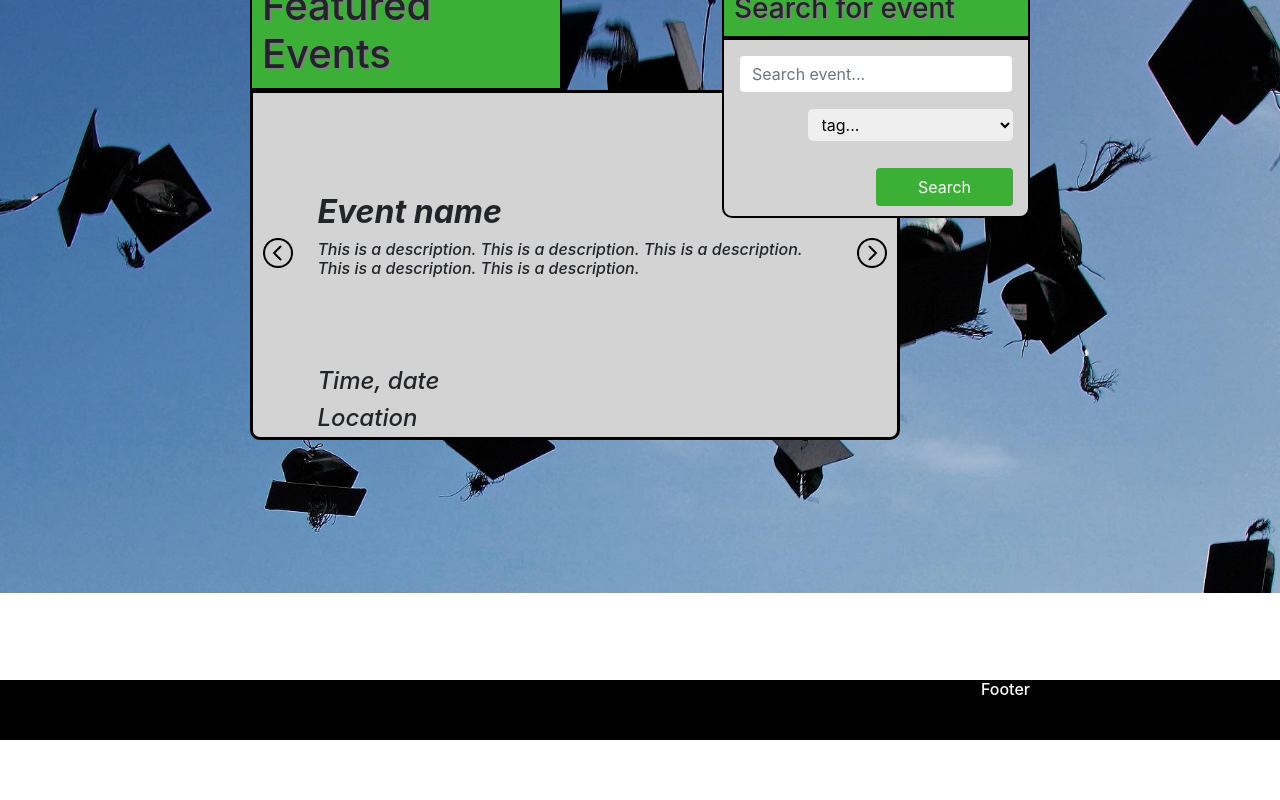
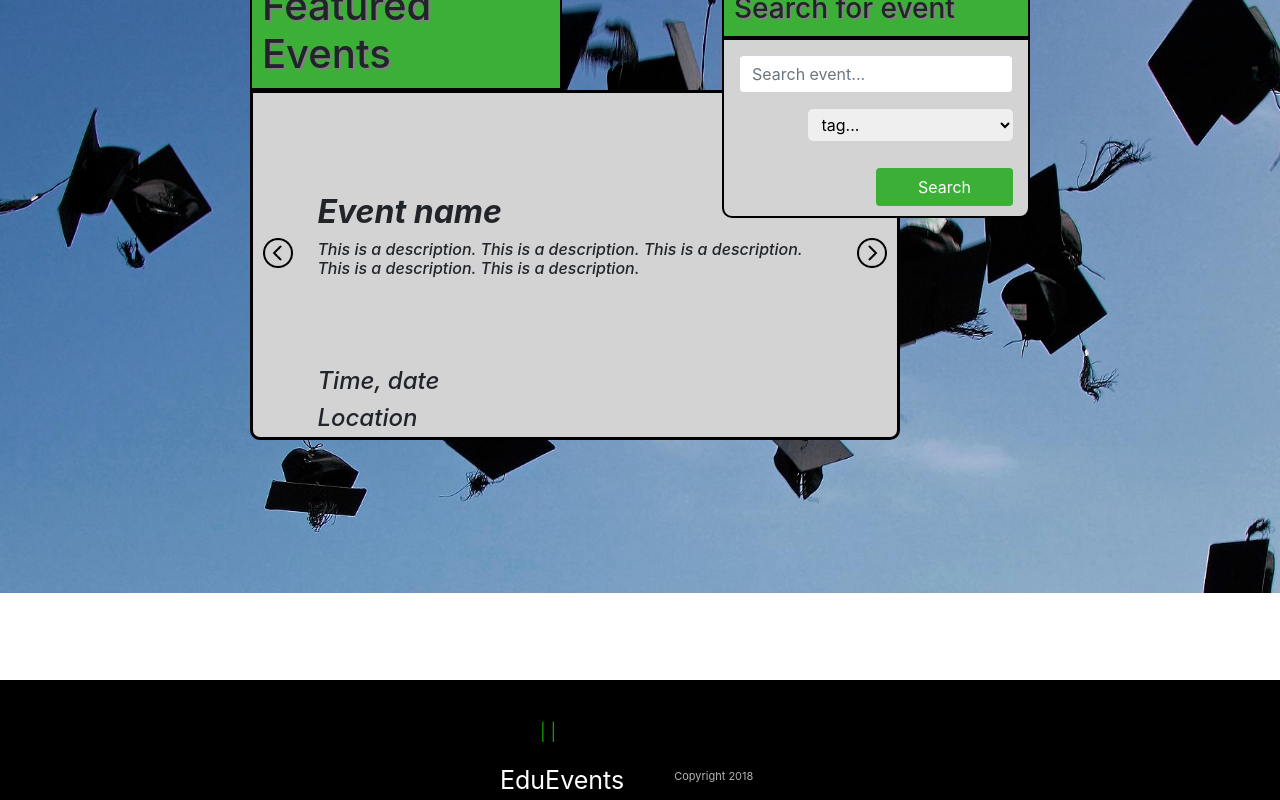
Before and after one commit to adnansalehin/EduEvents, a React (Create React App) app in the folder ui/: page /loggedin in a window 1280 px wide. Shown: the part 284-1084 px from the top of the page. Before the commit the page ends 1024 px from the top, so only its background shows below. Built offline with nearby package versions, Linux system fonts and the light colour scheme; the HTML template or start-up script is replaced by a standard one.

Commit message:
updated footer

```diff
--- a/ui/src/components/Footer.js
+++ b/ui/src/components/Footer.js
@@ -1,28 +1,65 @@
 import React from 'react';
+
+import { Link } from 'react-router-dom';
+import Radium from 'radium';
 
 const style = {
 
   body: {
     position: 'relative',
     bottom: '0px',
-    height: '60px',
+    height: '120px',
     width: '100%',
-    backgroundColor: 'black'
+    backgroundColor: '#000000'
   },
 
   footer: {
-    color: 'white',
-    float: 'right',
-    marginRight: '250px'
+    marginLeft: '500px',
+    paddingTop: '40px'
+  },
+
+  list: {
+    display: 'inline',
+    color: '#0b9d00',
+    fontSize: '17px'
+  },
+
+  listElement: {
+    color: '#ffffff'
+  },
+
+  copyright: {
+    color: '#b3b3b3',
+    fontSize: '11px',
+    display: 'inline-block',
+    margin: '0 0 0 50px'
+  },
+
+  logo: {
+    float: 'left',
+    color: '#ffffff',
+    fontSize: '25px'
+  }
+
+}
+
+class Footer extends React.Component {
+  render() {
+    return (
+      <div style={style.body}>
+        <div style={style.footer}>
+          <ul>
+            <li key="1" style={style.list}><Link to={this.props.element1Link} style={style.listElement}>{this.props.element1}</Link> | </li>
+            <li key="2" style={style.list}><Link to={this.props.element2Link} style={style.listElement}>{this.props.element2}</Link> | </li>
+            <li key="3" style={style.list}><Link to={this.props.element3Link} style={style.listElement}>{this.props.element3}</Link></li>
+          </ul>
+          <div style={style.logo}>EduEvents</div>
+          <div style={style.copyright}>Copyright 2018</div>
+        </div>
+
+      </div>
+    );
   }
 }
 
-const Footer = () => {
-  return (
-    <div style={style.body}>
-      <h6 style={style.footer}>Footer</h6>
-    </div>
-  );
-}
-
-export default Footer;
+export default Radium(Footer);
```
